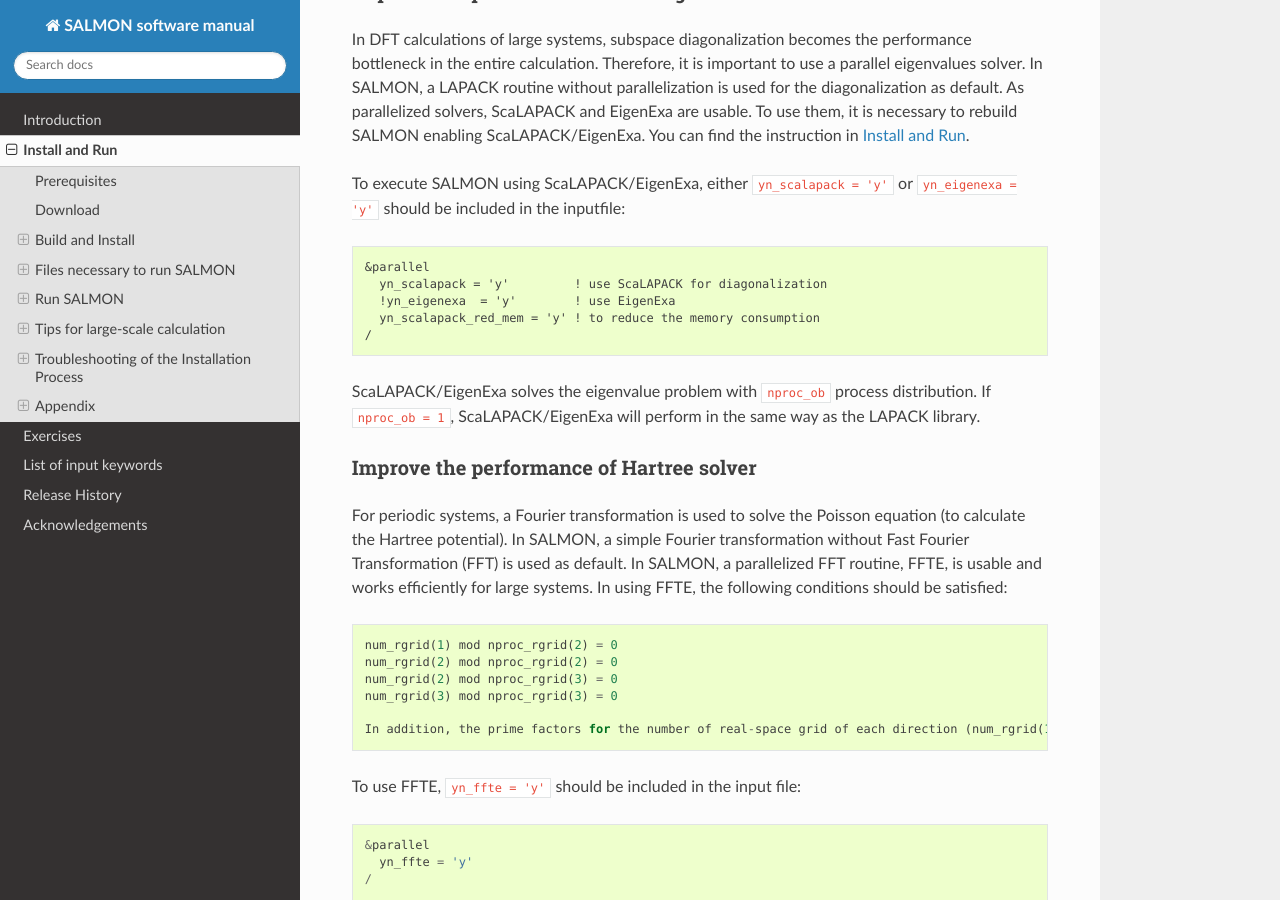
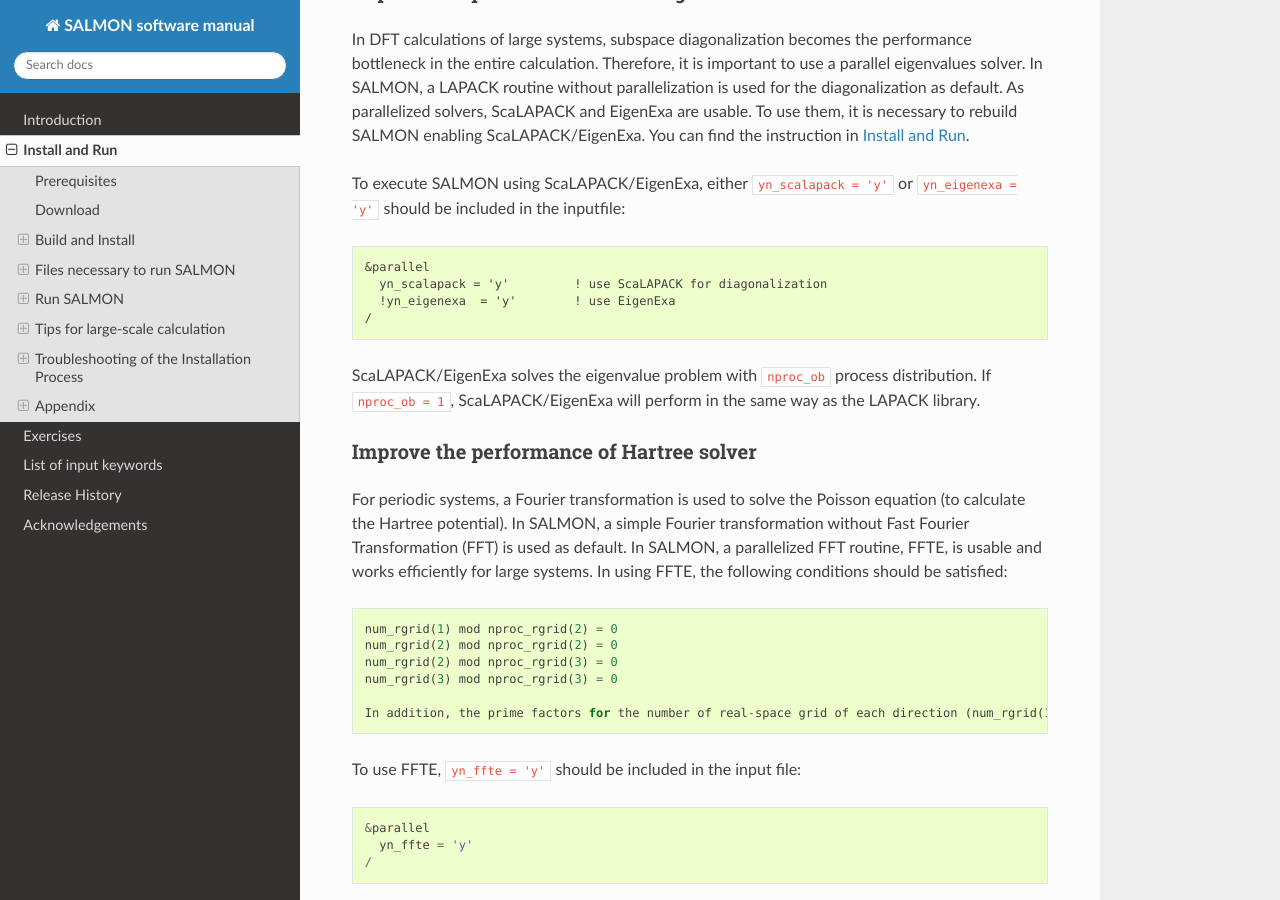
Before and after one commit to SALMON-TDDFT/SALMON-DOCS, a Sphinx documentation site: the page built from source/install_and_run.rst, in a window 1280 px wide and 900 px high, scrolled down 6746 px. Built offline with Sphinx 7.4.7 and the Read the Docs theme 2.0.0, drawn with Linux system fonts in a browser that asks for light colours; formulas are drawn with MathJax 3.

Commit message:
Update install_and_run.rst

```diff
--- a/source/install_and_run.rst
+++ b/source/install_and_run.rst
@@ -298,7 +298,6 @@ included in the inputfile::
   &parallel
     yn_scalapack = 'y'         ! use ScaLAPACK for diagonalization
     !yn_eigenexa  = 'y'        ! use EigenExa
-    yn_scalapack_red_mem = 'y' ! to reduce the memory consumption
   /
 
 ScaLAPACK/EigenExa solves the eigenvalue problem with ``nproc_ob`` process distribution.
```
